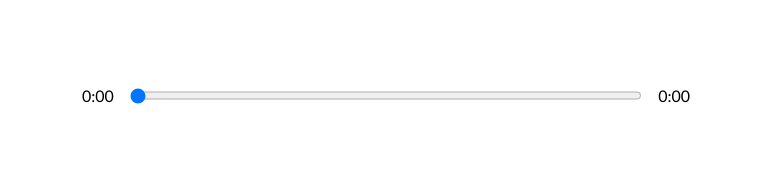
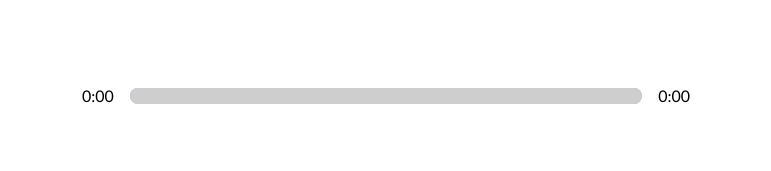
Before and after one commit to nidhi-kala/react-code, a React (Create React App) app in the folder music-player/: page / in a window 1280 px wide. Shown: the part 490-661 px from the top of the page, without its empty margins (254-1025 px from the left). Built offline with nearby package versions, Linux system fonts and the light colour scheme.

Commit message:
Custom input slider

```diff
--- a/music-player/src/App.js
+++ b/music-player/src/App.js
@@ -17,24 +17,31 @@ function App() {
   const [songInfo, setSongInfo] = useState({
     currentTime: 0,
     duration: 0,
+    animationPercentage: 0,
   });
   const [libraryStatus, setLibraryStatus] = useState(false);
   // Event Handler
   const timeUpdateHandler = (e) => {
     const current = e.target.currentTime;
-    setSongInfo({ ...songInfo, currentTime: current });
+    const duration = e.target.duration;
+    // const roundedCurrent = Math.round(current);
+    // const roundedDuration = Math.round(duration);
+    // const animation = Math.round((roundedCurrent / roundedDuration) * 100);
+    setSongInfo({
+      ...songInfo,
+      currentTime: current,
+      duration: duration,
+      //animationPercentage: animation,
+    });
   };
 
-  const loadedMetadataHandler = (e) => {
-    const duration = e.target.duration;
-    setSongInfo({ ...songInfo, duration: duration });
-  };
   return (
     <div className="App">
       <Nav libraryStatus={libraryStatus} setLibraryStatus={setLibraryStatus} />
       <Song currentSong={currentSong} />
       <Player
         songs={songs}
+        setSongs={setSongs}
         currentSong={currentSong}
         setCurrentSong={setCurrentSong}
         isPlaying={isPlaying}
@@ -56,7 +63,7 @@ function App() {
         ref={audioRef}
         src={currentSong.audio}
         onTimeUpdate={timeUpdateHandler}
-        onLoadedMetadata={loadedMetadataHandler}
+        onLoadedMetadata={timeUpdateHandler}
       ></audio>
     </div>
   );
--- a/music-player/src/components/LibrarySong.js
+++ b/music-player/src/components/LibrarySong.js
@@ -1,3 +1,4 @@
+import { playAudio } from "../util";
 const LibrarySong = ({
   audioRef,
   songs,
@@ -11,7 +12,7 @@ const LibrarySong = ({
   const songSelectHandler = () => {
     const selectedSong = songs.filter((state) => state.id === id);
     setCurrentSong(selectedSong[0]);
-    //nadd active state
+    //add active state
     const newSongs = songs.map((song) => {
       if (song.id === id) {
         return {
@@ -26,14 +27,7 @@ const LibrarySong = ({
       }
     });
     setSongs(newSongs);
-    if (isPlaying) {
-      const playPromise = audioRef.current.Play();
-      if (playPromise !== undefined) {
-        playPromise.then((audio) => {
-          audioRef.current.Play();
-        });
-      }
-    }
+    playAudio(isPlaying, audioRef);
   };
   return (
     <div
--- a/music-player/src/components/Player.js
+++ b/music-player/src/components/Player.js
@@ -1,3 +1,5 @@
+import { useEffect } from "react";
+import { playAudio } from "../util";
 import { FontAwesomeIcon } from "@fortawesome/react-fontawesome";
 import {
   faPlay,
@@ -14,8 +16,28 @@ const Player = ({
   songInfo,
   setSongInfo,
   songs,
+  setSongs,
   setCurrentSong,
 }) => {
+  //useEffect
+  useEffect(() => {
+    //add active state to current song after skip-back or forward
+    const newSongs = songs.map((song) => {
+      if (song.id === currentSong.id) {
+        return {
+          ...song,
+          active: true,
+        };
+      } else {
+        return {
+          ...song,
+          active: false,
+        };
+      }
+    });
+    setSongs(newSongs);
+  }, [currentSong]);
+
   //EventHandler
   const playSongHandler = () => {
     if (isPlaying) {
@@ -38,8 +60,9 @@ const Player = ({
   const skipSongHandler = (direction) => {
     let currentIndex = songs.findIndex((song) => song.id === currentSong.id);
     if (direction === "skip-back") {
-      if (currentIndex - (1 % songs.length) === -1) {
+      if (currentIndex === 0) {
         setCurrentSong(songs[songs.length - 1]);
+        playAudio(isPlaying, audioRef);
         return;
       }
       setCurrentSong(songs[(currentIndex - 1) % songs.length]);
@@ -47,11 +70,18 @@ const Player = ({
     if (direction === "skip-forward") {
       setCurrentSong(songs[(currentIndex + 1) % songs.length]);
     }
+    playAudio(isPlaying, audioRef);
   };
+  const animationPercentage = (songInfo.currentTime / songInfo.duration) * 100;
+  //adding styles
+  // const trackAnim = {
+  //   transform: `translateX(${songInfo.animationPercentage}%)`,
+  // };
   return (
     <div className="player">
       <div className="time-control">
         <p>{getTime(songInfo.currentTime)}</p>
+        <div className="track">
           <input
             type="range"
             min={0}
@@ -59,7 +89,14 @@ const Player = ({
             value={songInfo.currentTime}
             onChange={dragHandler}
           />
-        <p>{getTime(songInfo.duration)}</p>
+          <div
+            style={{
+              transform: `translateX(${animationPercentage}%)`,
+            }}
+            className="animate-track"
+          ></div>
+        </div>
+        <p>{getTime(songInfo.duration || 0)}</p>
       </div>
       <div className="play-control">
         <FontAwesomeIcon
--- a/music-player/src/styles/_player.scss
+++ b/music-player/src/styles/_player.scss
@@ -9,9 +9,13 @@
  .time-control{
   width: 50%;
   display: flex;
+  align-items: center;
   input{
     width: 100%;
-    padding: 1rem 0rem;
+    appearance: none;
+    -webkit-appearance: none;
+    background: transparent;
+    cursor: pointer;
   }
   p{
     padding: 1rem;
@@ -28,3 +32,36 @@
     cursor: pointer;
   }
  }
+
+ input[type="range"]:focus{
+  outline: none;
+ }
+
+ input[type="range"]::-webkit-slider-thumb {
+   appearance: none;
+   -webkit-appearance: none;
+   height: 16px;
+   width:16px;
+
+
+ }
+
+ .track {
+  background: rgb(161, 161, 255);
+  width: 100%;
+  height: 1rem;
+  position: relative;
+  border-radius:1rem;
+  overflow: hidden;
+ }
+
+ .animate-track{
+  background: rgb(206, 206, 206);
+  width: 100%;
+  height: 100%;
+  position: absolute;
+  top:0;
+  left:0;
+  transform: translateX();
+  pointer-events: none;
+ }
--- /dev/null
+++ b/music-player/src/util.js
@@ -0,0 +1,10 @@
+export const playAudio = (isPlaying, audioRef) => {
+  if (isPlaying) {
+    const playPromise = audioRef.current.Play();
+    if (playPromise != undefined) {
+      playPromise.then((audio) => {
+        audioRef.current.Play();
+      });
+    }
+  }
+};
```
Lines whose indentation alone changed are shown as unchanged.
